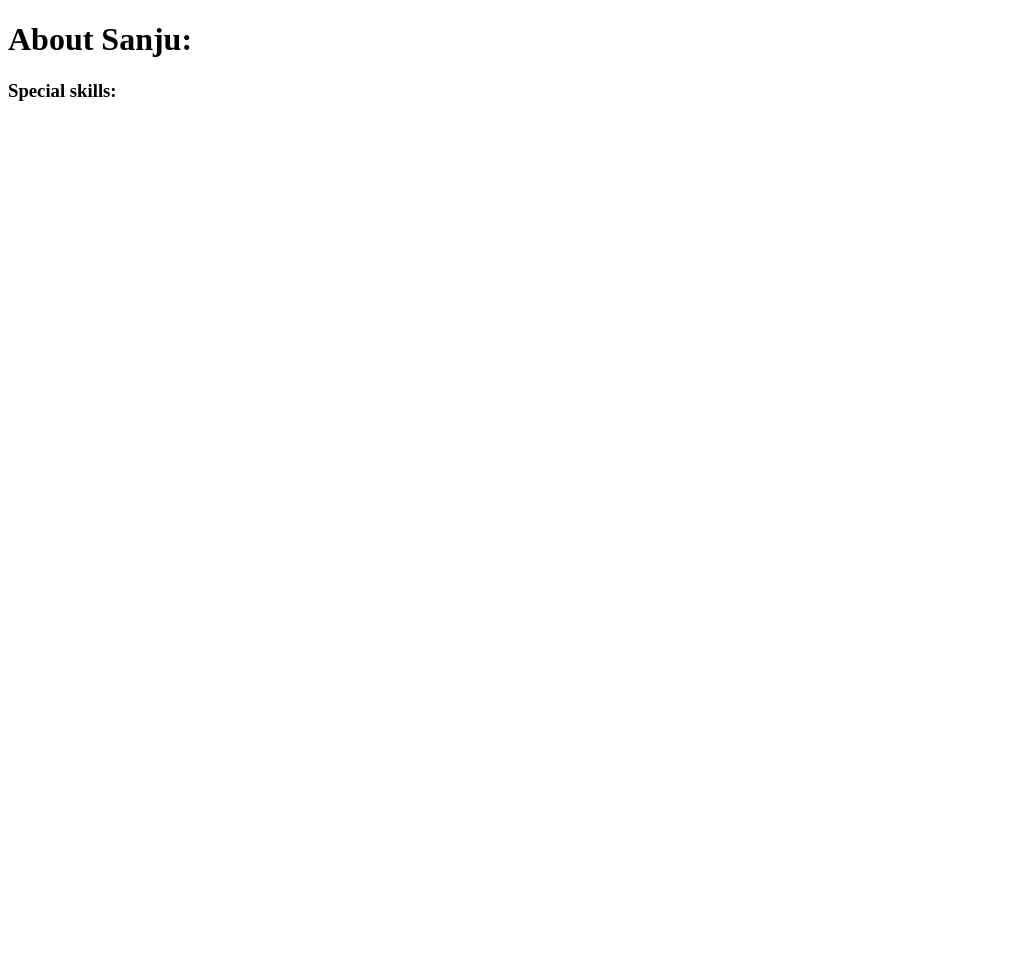
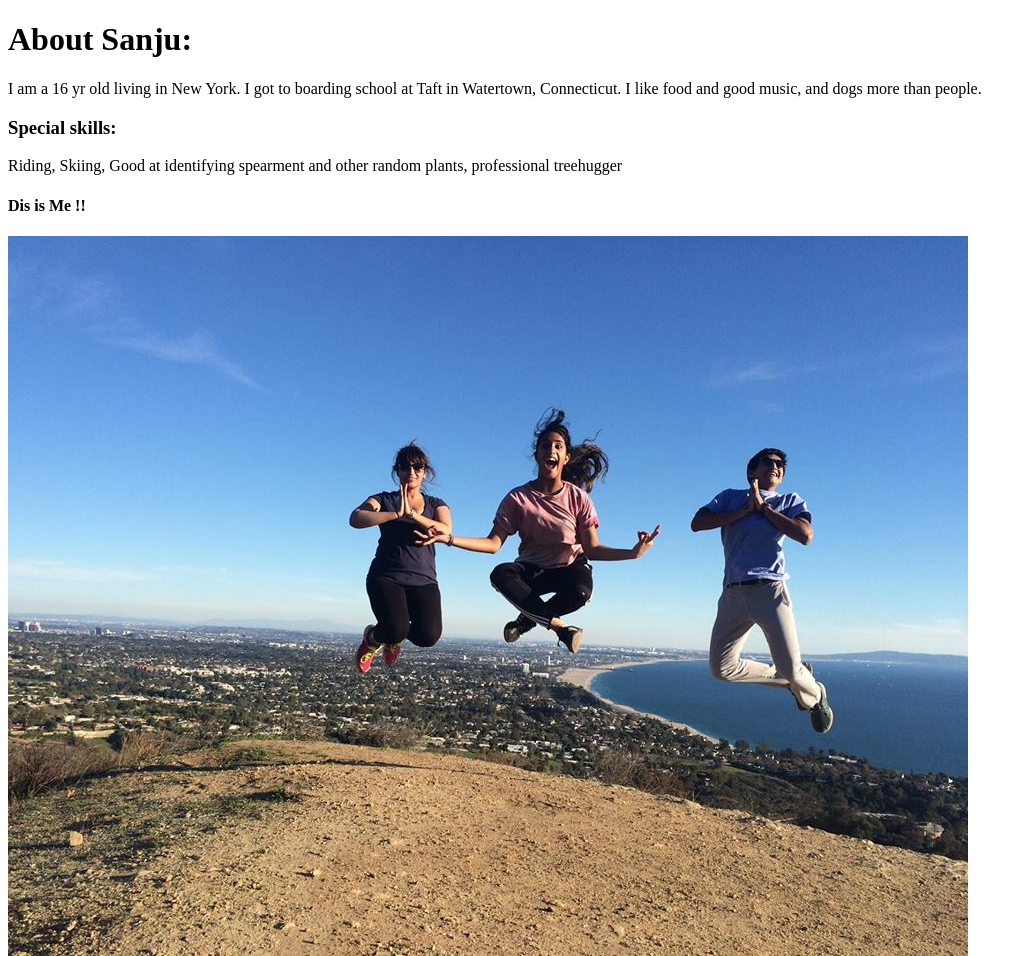
Before and after one commit to jolson615/lmhq-about-pages, a plain HTML site: page sanju.html in a window 1280 px wide. Shown: the whole page, without its empty margins (0-1036 px from the left). Before the commit the page ends 800 px from the top, so only its background shows below. Drawn offline with Linux system fonts and the light colour scheme.

Commit message:
add sanju page

```diff
--- a/sanju.html
+++ b/sanju.html
@@ -5,6 +5,10 @@
     </head>
     <body>
         <h1>About Sanju:</h1>
+            <p> I am a 16 yr old living in New York. I got to boarding school at Taft in Watertown, Connecticut. I like food and good music, and dogs more than people.</p>
         <h3>Special skills:</h3>
+            <p> Riding, Skiing, Good at identifying spearment and other random plants, professional treehugger</p>
+        <h4>Dis is Me !!</h4>
+        <img src="images/Smwari.jpg">
     </body>
 </html>
```
Also changed, not shown: images/Smwari.jpg (added).
